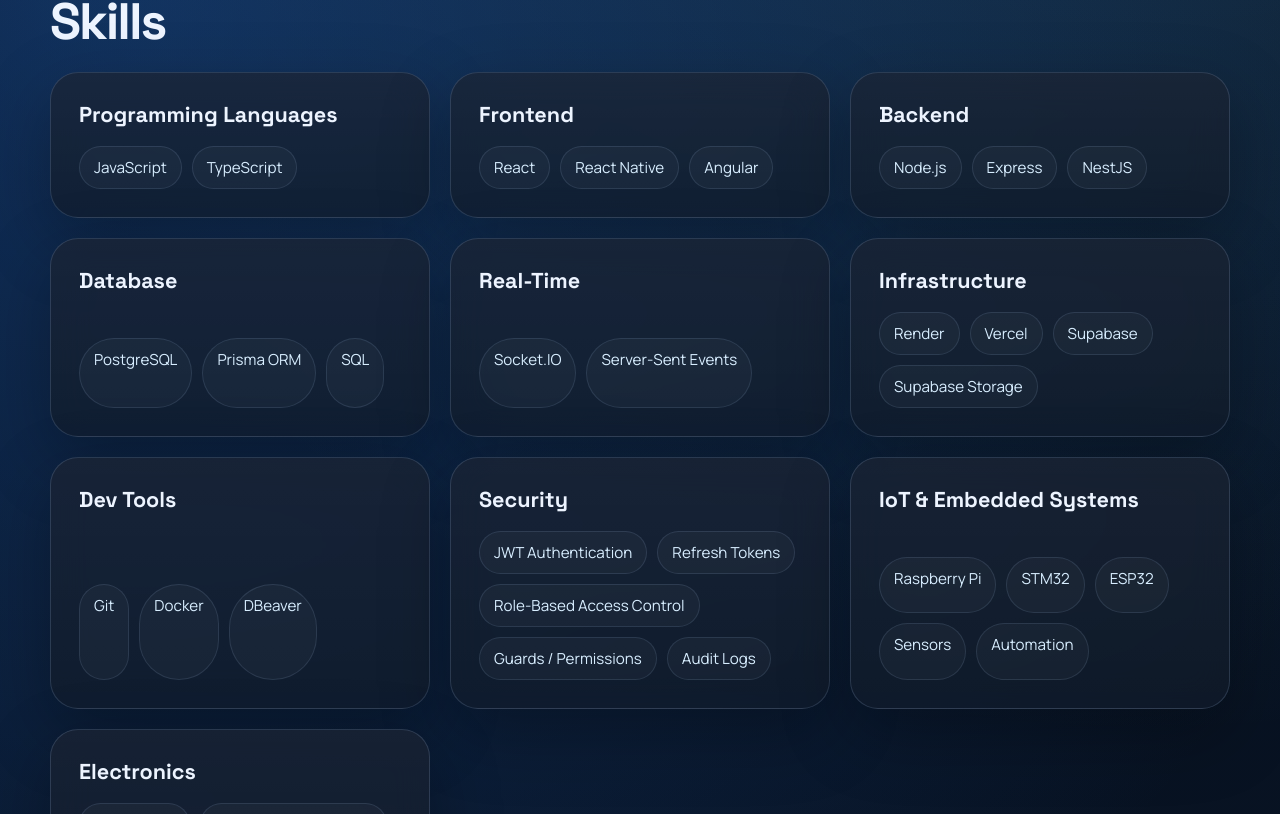
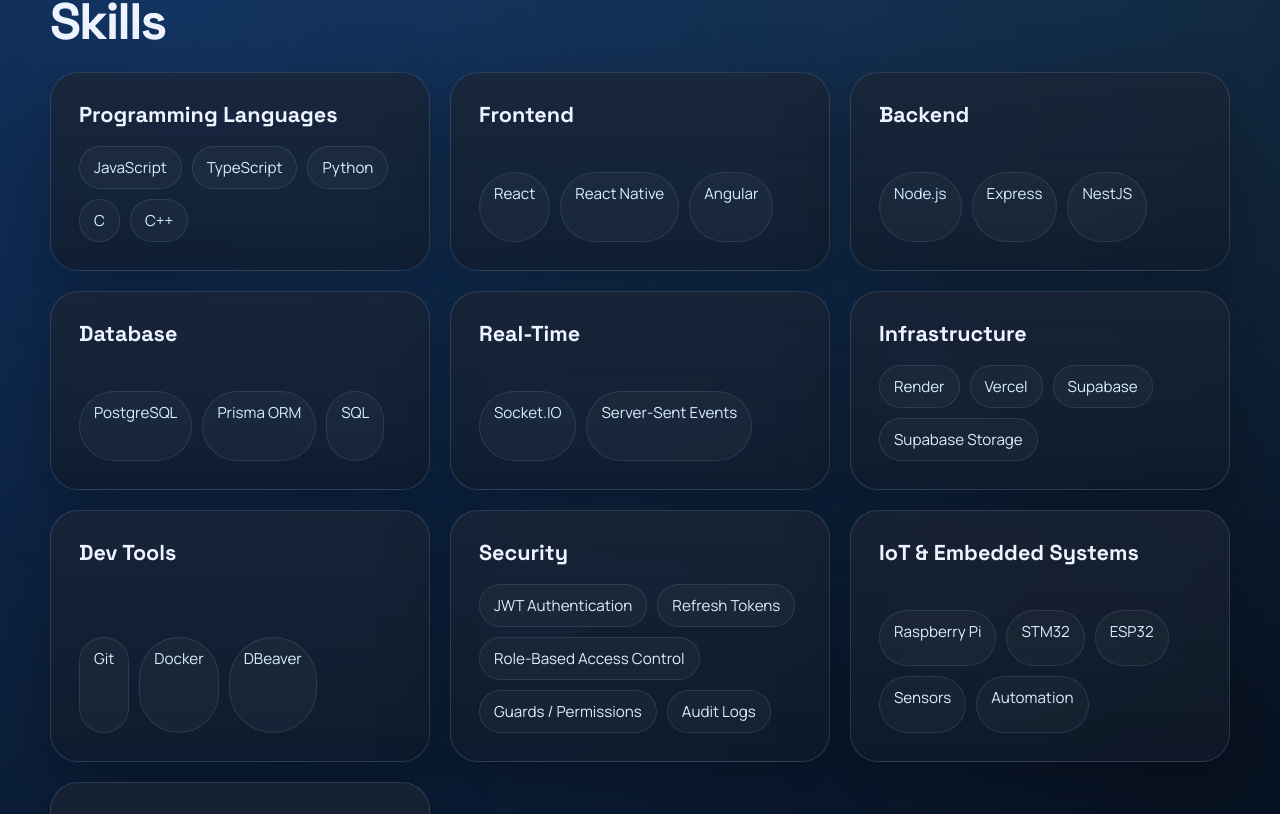
Before and after one commit to kissambouneogosen3-creator/neo-gosen-portfolio, a React (Vite) app: page / in a window 1280 px wide. Shown: the part 1346-2160 px from the top of the page. Built offline with nearby package versions, Linux system fonts and the light colour scheme.

Commit message:
Update programming skills and contact number

```diff
--- a/index.html
+++ b/index.html
@@ -13,7 +13,7 @@
     />
     <meta
       name="keywords"
-      content="NEO-GOSEN KISSAMBOU, Full Stack Software Developer, mobile developer, web developer, desktop applications, backend systems, IoT developer, embedded electronics, industrial electronics, PCB design, Raspberry Pi, STM32, ESP32, React Native, React, Node.js, NestJS, PostgreSQL"
+      content="NEO-GOSEN KISSAMBOU, Full Stack Software Developer, mobile developer, web developer, desktop applications, backend systems, IoT developer, embedded electronics, industrial electronics, PCB design, Python, C, C++, Raspberry Pi, STM32, ESP32, React Native, React, Node.js, NestJS, PostgreSQL"
     />
     <meta property="og:type" content="profile" />
     <meta property="og:locale" content="en_US" />
@@ -50,6 +50,9 @@
           "Backend Systems",
           "Real-Time Systems",
           "IoT",
+          "Python",
+          "C",
+          "C++",
           "Embedded Electronics",
           "Industrial Electronics",
           "PCB Design",
--- a/src/App.jsx
+++ b/src/App.jsx
@@ -3,7 +3,7 @@
 const skillGroups = [
   {
     title: { en: "Programming Languages", fr: "Langages de programmation" },
-    items: ["JavaScript", "TypeScript"],
+    items: ["JavaScript", "TypeScript", "Python", "C", "C++"],
   },
   {
     title: { en: "Frontend", fr: "Frontend" },
@@ -396,7 +396,6 @@
             <p>{t.contactText}</p>
             <div className="contact-links">
               <a href="tel:+21624309776">+216 24 309 776</a>
-              <a href="tel:+21621277388">+216 21 277 388</a>
               <a href="mailto:kissambouneogosen3@gmail.com">kissambouneogosen3@gmail.com</a>
             </div>
             <p className="final-message">{t.finalMessage}</p>
```
